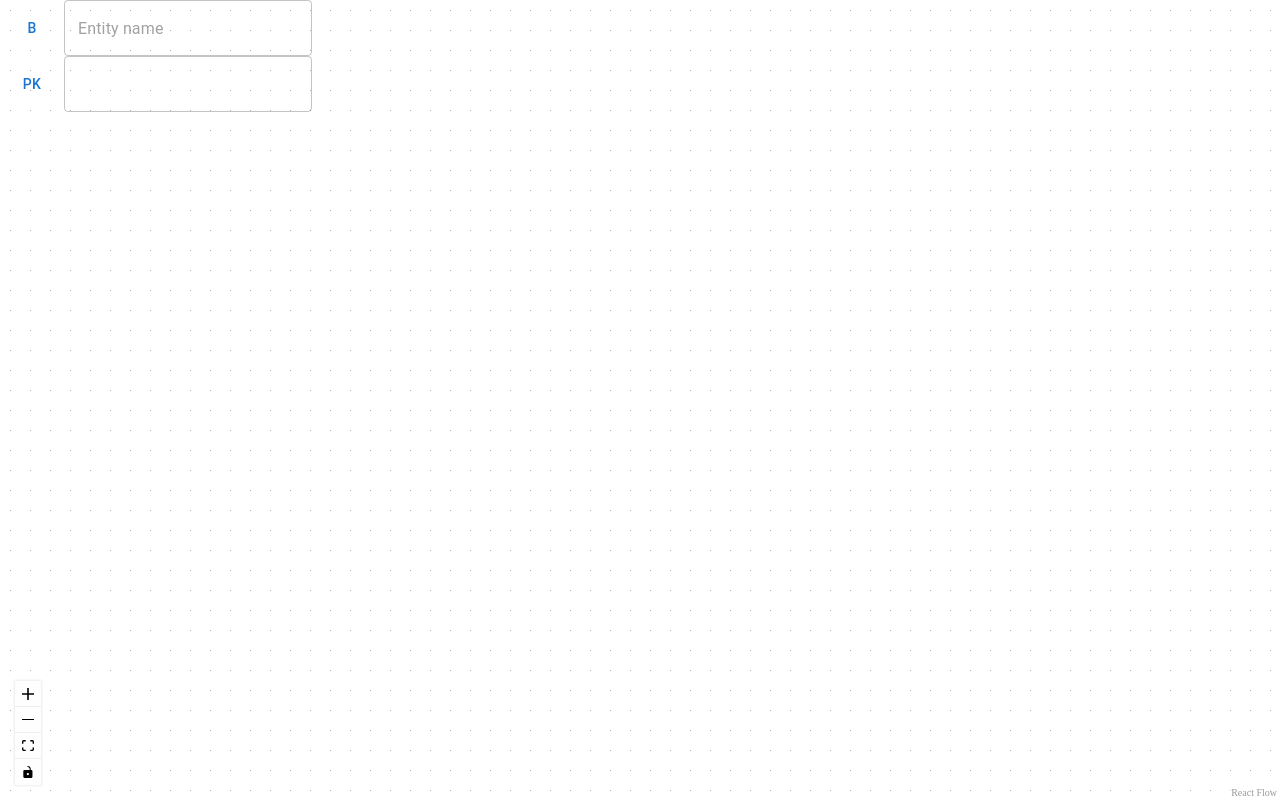
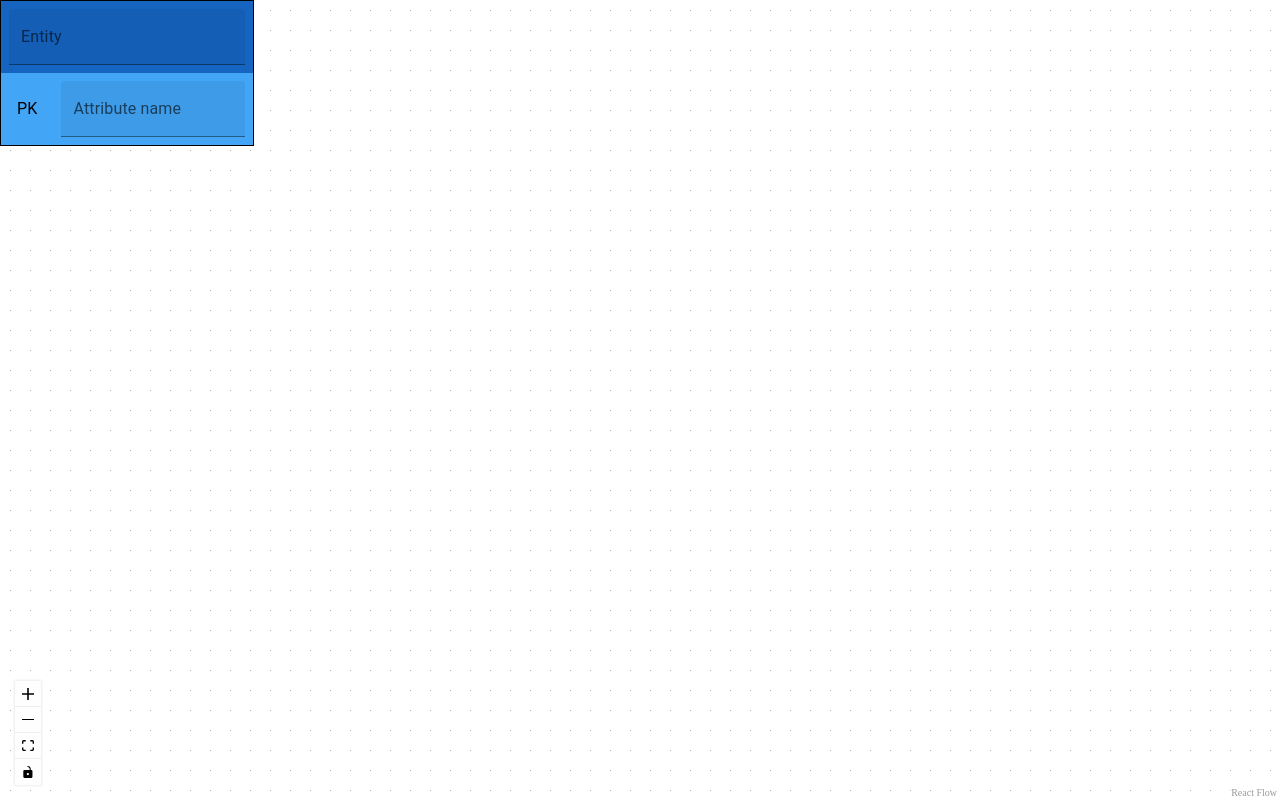
Before and after one commit to BTrifonov/er-diagram-editor, a React (Vite) app in the folder app/: page / in a window 1280 px wide. Built offline with nearby package versions, Linux system fonts and the light colour scheme.

Commit message:
Trying to implement a nice drop down menu for the primary and foreign key selection

```diff
--- a/app/package.json
+++ b/app/package.json
@@ -12,6 +12,7 @@
   "dependencies": {
     "@emotion/react": "^11.13.3",
     "@emotion/styled": "^11.13.0",
+    "@mui/icons-material": "^6.1.2",
     "@mui/material": "^6.1.1",
     "@xyflow/react": "^12.3.1",
     "react": "^18.3.1",
--- a/app/src/App.tsx
+++ b/app/src/App.tsx
@@ -1,16 +1,24 @@
 import { useState } from 'react'
-import reactLogo from './assets/react.svg'
-import viteLogo from '/vite.svg'
+
 import './App.css'
 import Editor from './components/Editor'
+import { createTheme, ThemeProvider } from '@mui/material'
 
 function App() {
   const [count, setCount] = useState(0)
 
+  const darkTheme = createTheme({
+    palette: {
+      mode: 'dark',
+    },
+  });
+
+  const defaultTheme = createTheme();
+
   return (
-    <>
+    <ThemeProvider theme={defaultTheme}>
       <Editor/>
-    </>
+    </ThemeProvider>
   )
 }
 
--- a/app/src/components/Editor.tsx
+++ b/app/src/components/Editor.tsx
@@ -18,9 +18,15 @@ const initialNodes = [
 export default function Editor() {
     const [nodes, setNodes] = useState(initialNodes);
 
+    const onNodesChange = useCallback(
+        (changes: NodeChange<{ id: string; position: { x: number; y: number; }; type: string; data: {}; }>[]) => setNodes((nds) => applyNodeChanges(changes, nds)),
+        [],
+      );
+
     return (
         <div style={{ height: '100%', width: '100%' }}>
             <ReactFlow
+                onNodesChange={onNodesChange}
                 nodes={nodes}
                 nodeTypes={nodeTypes}
             >
--- a/app/src/components/Entity.tsx
+++ b/app/src/components/Entity.tsx
@@ -1,48 +1,32 @@
 import { useCallback } from "react"
 import {Handle, Position} from '@xyflow/react'
 import { Box, Button, TextField } from "@mui/material";
+import EntityHeader from "./EntityHeader";
+import EntityRow from "./EntityRow";
 
 
 
 
 export default function Entity({data}:any) {
-    let hehe=data;
-
+    let someData=data;
 
     return (
-        <div>
         <Box
             sx={{
+                borderStyle: 'solid',
+                borderColor: 'black',
+                borderWidth: '1px',
+
                 height: 'fit-content',
-                    width: 'fit-content',
+                width: '80%',
+
                 display: 'flex',
                 flexDirection: 'column'
             }}
         >
-                <Box
-                    sx={{
-                        display:'flex',
-                        flexDirection: 'row'
-                    }}
-                >
-                    <Button>B</Button>
-                    <TextField
-                        variant="outlined"
-                        placeholder="Entity name"
-                    >
-                    </TextField>
+            <EntityHeader/>
+            <EntityRow/>
+
         </Box>
-
-                <Box
-                    sx={{
-                        display: 'flex',
-                        flexDirection: 'row'
-                    }}
-                >
-                    <Button>PK</Button>
-                    <TextField></TextField>
-                </Box>
-            </Box>
-        </div>
     );
 }
--- /dev/null
+++ b/app/src/components/EntityHeader.tsx
@@ -0,0 +1,47 @@
+import * as React from 'react';
+import { Box,  TextField,  useTheme } from "@mui/material";
+
+
+
+
+/**
+ * Header of an ER-entity element
+ *
+ */
+export default function EntityHeader() {
+    const theme = useTheme();
+    const [headerInput, setHeaderInput] = React.useState<string>('');
+
+    function handleHeaderInput(event: React.ChangeEvent<HTMLInputElement>) {
+        setHeaderInput(event.target.value);
+    }
+
+    return (
+        <Box
+            sx={{
+                bgcolor: theme.palette.primary.dark,
+            }}
+        >
+            <TextField
+                variant='filled'
+                label='Entity'
+                value={headerInput}
+                onChange={handleHeaderInput}
+                sx={{
+                    textAlign:'center',
+                    borderRadius: '0.5em',
+                    margin: '0.5em'
+                }}
+                slotProps={{
+                    input: {
+                        style: {
+                            textAlign:'center',
+                            //pointerEvents: isFocused ? 'auto' : 'none'
+                        }
+                    }
+                }}
+            >
+            </TextField>
+        </Box>
+    )
+}
--- /dev/null
+++ b/app/src/components/EntityRow.tsx
@@ -0,0 +1,43 @@
+import { Box, useTheme, TextField } from "@mui/material";
+import KeyAttributeMenu from "./KeyAttributeMenu";
+
+
+export default function EntityRow() {
+    const theme = useTheme();
+
+    return (
+        <Box
+            sx={{
+                bgcolor: theme.palette.primary.light,
+                height: 'fit-content',
+                width: 'fit-content',
+                display: 'flex',
+                flexDirection: 'row',
+                alignItems: 'center'
+            }}
+        >
+           <KeyAttributeMenu/>
+           <TextField
+                variant='filled'
+                label='Attribute name'
+                sx={{
+                    textAlign:'center',
+                    borderRadius: '0.5em',
+                    margin: '0.5em'
+                }}
+                slotProps={{
+                    input: {
+                        style: {
+                            textAlign:'center',
+                            //pointerEvents: isFocused ? 'auto' : 'none'
+                        }
+                    }
+                }}
+            >
+            </TextField>
+
+
+
+        </Box>
+    )
+}
--- /dev/null
+++ b/app/src/components/KeyAttributeMenu.tsx
@@ -0,0 +1,78 @@
+import * as React from 'react';
+import List from '@mui/material/List';
+import ListItemButton from '@mui/material/ListItemButton';
+import ListItemText from '@mui/material/ListItemText';
+import MenuItem from '@mui/material/MenuItem';
+import Menu from '@mui/material/Menu';
+import { ThemeContext } from '@emotion/react';
+import { useTheme } from '@mui/material';
+
+const options = [
+  ' ',
+  'PK',
+  'FK'
+];
+
+export default function SimpleListMenu() {
+  const theme = useTheme();
+
+  const [anchorEl, setAnchorEl] = React.useState<null | HTMLElement>(null);
+  const [selectedIndex, setSelectedIndex] = React.useState(1);
+
+  const open = Boolean(anchorEl);
+  const handleClickListItem = (event: React.MouseEvent<HTMLElement>) => {
+    setAnchorEl(event.currentTarget);
+  };
+
+  const handleMenuItemClick = (
+    event: React.MouseEvent<HTMLElement>,
+    index: number,
+  ) => {
+    setSelectedIndex(index);
+    setAnchorEl(null);
+  };
+
+  const handleClose = () => {
+    setAnchorEl(null);
+  };
+
+  return (
+    <div>
+      <List
+        sx={{ bgcolor: theme.palette.primary.light }}
+      >
+        <ListItemButton
+          id="lock-button"
+          aria-haspopup="listbox"
+          aria-controls="lock-menu"
+          aria-expanded={open ? 'true' : undefined}
+          onClick={handleClickListItem}
+        >
+          <ListItemText
+            primary={options[selectedIndex]}
+          />
+        </ListItemButton>
+      </List>
+      <Menu
+        id="lock-menu"
+        anchorEl={anchorEl}
+        open={open}
+        onClose={handleClose}
+        MenuListProps={{
+          'aria-labelledby': 'lock-button',
+          role: 'listbox',
+        }}
+      >
+        {options.map((option, index) => (
+          <MenuItem
+            key={option}
+            selected={index === selectedIndex}
+            onClick={(event) => handleMenuItemClick(event, index)}
+          >
+            {option}
+          </MenuItem>
+        ))}
+      </Menu>
+    </div>
+  );
+}
```
Also changed, not shown: 2 other files (tests, documents, lock files or other folders). Lines whose indentation alone changed are shown as unchanged.
